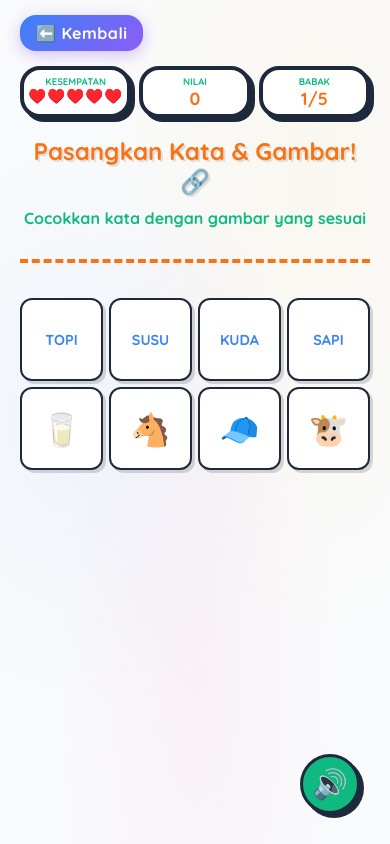
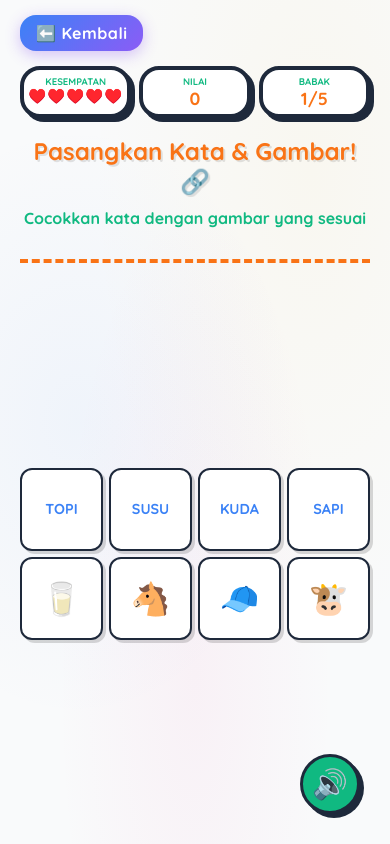
Before and after one commit to despisatria/ceria-belajar, a React (Vite) app: page /membaca/pasangkan-kata in a window 390 px wide. Built offline with nearby package versions, Linux system fonts and the light colour scheme.

Commit message:
fix: mobile responsive - shrink hearts, cap grid 4 cols, center game board, compact header

```diff
--- a/src/pages/Membaca/PasangkanKata.tsx
+++ b/src/pages/Membaca/PasangkanKata.tsx
@@ -208,7 +208,11 @@ const PasangkanKata: React.FC = () => {
                         <div
                             className={styles.cardsGrid}
                             style={{
-                                gridTemplateColumns: `repeat(${cards.length <= 12 ? 4 : cards.length <= 16 ? 4 : cards.length <= 20 ? 5 : 6}, 1fr)`
+                                gridTemplateColumns: `repeat(${
+                                    window.innerWidth <= 600
+                                        ? Math.min(4, cards.length <= 8 ? 4 : 4)
+                                        : (cards.length <= 12 ? 4 : cards.length <= 16 ? 4 : cards.length <= 20 ? 5 : 6)
+                                }, 1fr)`
                             }}
                         >
                             {cards.map((card, index) => (
--- a/src/pages/Mencocokkan/GambarSama.module.css
+++ b/src/pages/Mencocokkan/GambarSama.module.css
@@ -291,10 +291,6 @@
         padding-bottom: 15px;
     }
 
-    .gameBoard {
-        justify-content: flex-start;
-        padding-top: 20px;
-    }
 
     .gameTitle {
         font-size: 1.5rem;
```
